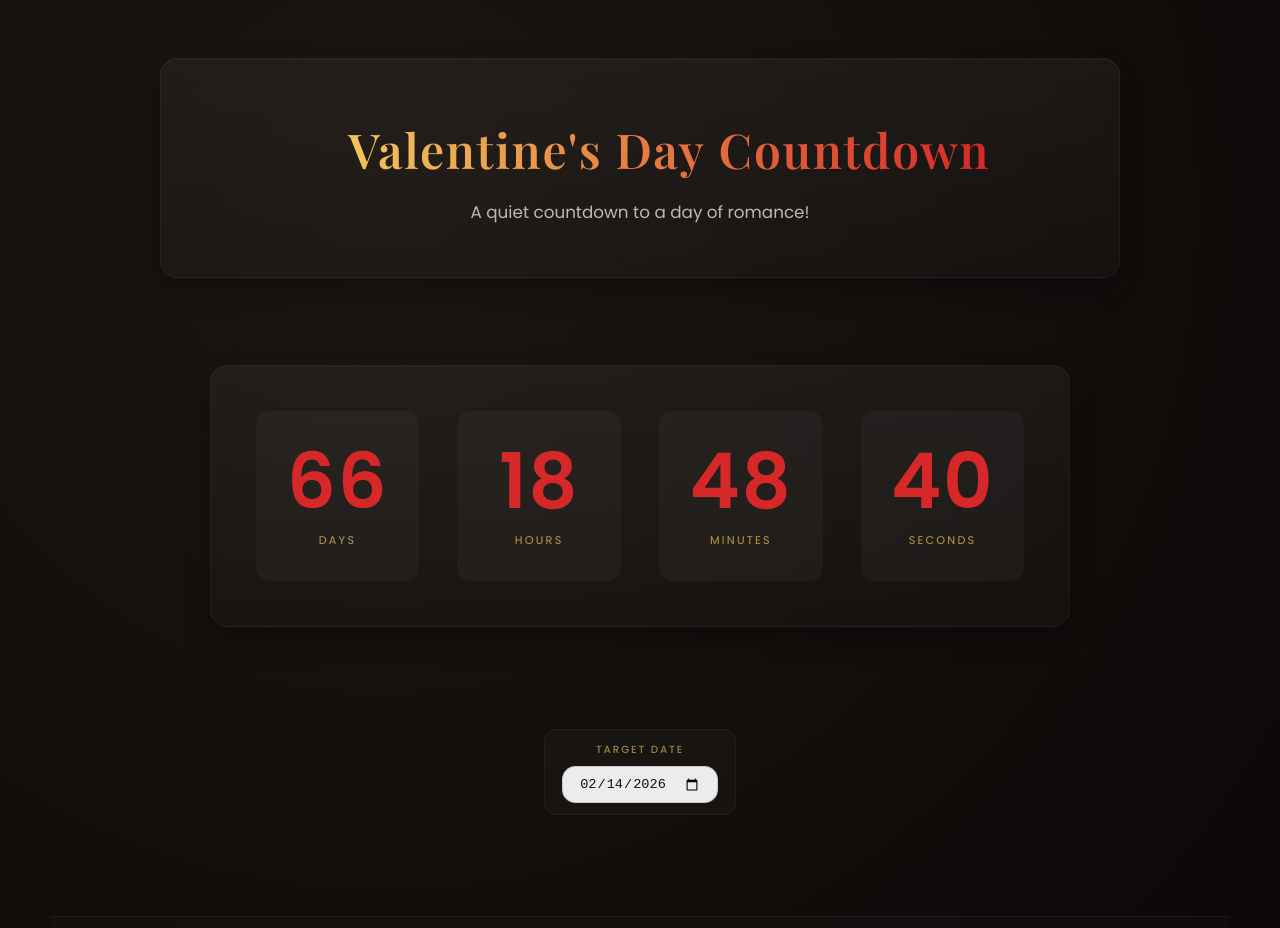
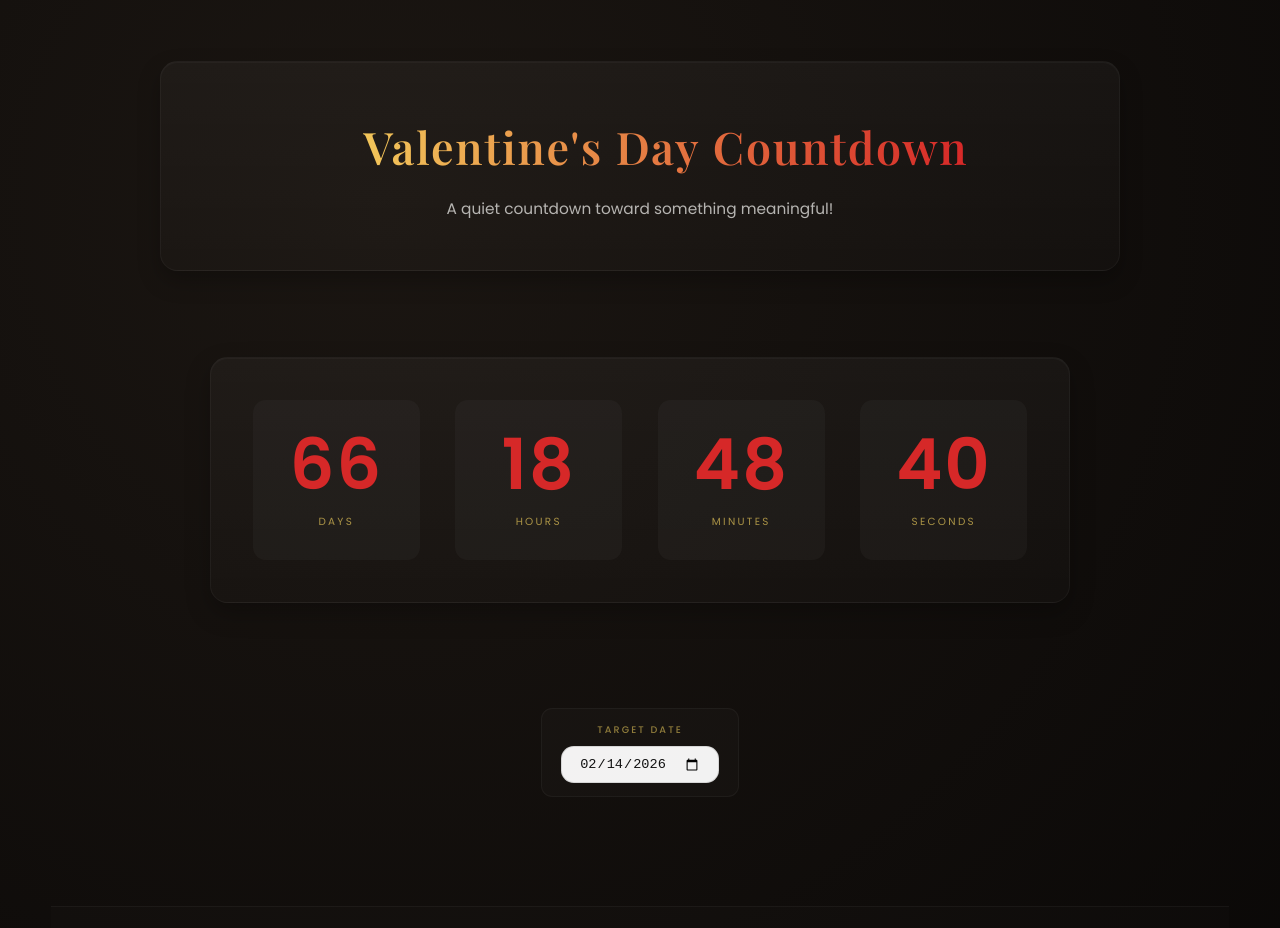
Before and after one commit to mcckyle/the-countdown, a React (Vite) app: page / in a window 1280 px wide. Shown: the top 928 px of the page. Built offline with nearby package versions, Linux system fonts and the light colour scheme.

Commit message:
Header.jsx: Adjust the Header subtitle text content wording.

```diff
--- a/index.html
+++ b/index.html
@@ -7,14 +7,14 @@
     <title>Valentine's Day Countdown</title>
     <meta
       name="description"
-      content="A simple, modern countdown to Valentine's Day - designed for focus, anticipation, and simplicity."
+      content="A simple, modern countdown designed to build anticipation and focus on what matters."
     />
 
     <!-- Open Graph Meta. -->
     <meta property="og:title" content="Valentine's Day Countdown" />
     <meta
       property="og:description"
-      content="A simple, modern Valentine's Day countdown built with React."
+      content="A simple, modern countdown experience built with React."
     />
     <meta property="og:type" content="website" />
     <meta property="og:locale" content="en_US" />
@@ -34,12 +34,8 @@
   </head>
 
   <body>
-    <noscript>
-      This experience requires JavaScript to run!
-    </noscript>
-
+    <noscript>This experience requires JavaScript to run!</noscript>
     <div id="root"></div>
-
     <script type="module" src="/src/main.jsx"></script>
   </body>
 </html>
--- a/src/App.css
+++ b/src/App.css
@@ -1,6 +1,6 @@
 /* Filename: src/App.css */
 
-/* App Container Styles. */
+/* App Shell Styles. */
 .app
 {
     min-height: 100vh;
@@ -8,8 +8,8 @@
     flex-direction: column;
     align-items: center;
 
-    gap: 2.8rem;
-    padding: clamp(2.6rem, 5vw, 3.6rem) clamp(1.4rem, 4vw, 4.6rem);
+    gap: 3rem;
+    padding: clamp(2.8rem, 5vw, 3.8rem) clamp(1.4rem, 4vw, 4.8rem);
     color: var(--color-text);
 }
 
@@ -23,12 +23,12 @@
     display: flex;
     flex-direction: column;
     align-items: center;
-    gap: 2.8rem;
+    gap: 3rem;
 
     text-align: center;
 }
 
 @media (max-width: 900px)
 {
-    .main-content { gap: 2.2rem; }
+    .main-content { gap: 2.4rem; }
 }
--- a/src/components/Countdown/Countdown.css
+++ b/src/components/Countdown/Countdown.css
@@ -8,38 +8,38 @@
 
     display: grid;
     grid-template-columns: repeat(auto-fit, minmax(140px, 1fr));
-    gap: clamp(1.6rem, 3.5vw, 2.4rem);
+    gap: clamp(1.5rem, 3vw, 2.2rem);
 
-    padding: clamp(2.2rem, 4.5vw, 2.8rem);
-    margin: 2.6rem auto;
+    padding: clamp(2rem, 4vw, 2.6rem);
+    margin: 2.4rem auto;
 
-    background: linear-gradient(180deg, rgba(255, 255, 255, 0.045), rgba(255, 255, 255, 0.018));
-    border: 1px solid rgba(255, 255, 255, 0.045);
+    background: linear-gradient(180deg, rgba(255, 255, 255, 0.035), rgba(255, 255, 255, 0.015));
+    border: 1px solid rgba(255, 255, 255, 0.04);
     border-radius: var(--radius);
-    backdrop-filter: blur(14px);
+    backdrop-filter: blur(12px);
 
-    box-shadow: 0 12px 26px rgba(0, 0, 0, 0.28),
+    box-shadow: 0 10px 24px rgba(0, 0, 0, 0.26),
                 inset 0 1px 0 rgba(255, 255, 255, 0.03);
 
     animation: fadeIn 0.6s ease both;
 }
 
-/* Individual Time Unit Styles. */
+/* Time Unit Card Styles. */
 .time-box
 {
     text-align: center;
-    padding: clamp(1.6rem, 3vw, 2rem) 1.4rem;
+    padding: clamp(1.5rem, 3vw, 1.9rem) 1.4rem;
 
-    background: rgba(255, 255, 255, 0.03);
-    border-radius: calc(var(--radius) - 0.25rem);
+    background: rgba(255, 255, 255, 0.028);
+    border-radius: calc(var(--radius) - 0.3rem);
 
-    transition: transform var(--transition), background var(--transition);
+    transition: background var(--transition), transform var(--transition);
 }
 
 .time-box:hover
 {
+    background: rgba(255, 255, 255, 0.04);
     transform: translateY(-1px);
-    background: rgba(255, 255, 255, 0.04);
 }
 
 /* Numeric Time Value Styles. */
@@ -47,26 +47,26 @@
 {
     display: block;
 
-    font-size: clamp(3rem, 6vw, 4.8rem);
+    font-size: clamp(2.9rem, 5.5vw, 4.6rem);
     font-weight: 600;
     line-height: 1;
 
     color: var(--color-accent);
-    letter-spacing: 0.02em;
+    letter-spacing: 0.025em;
 }
 
 /* Time Label Styles. */
 .time-label
 {
     display: block;
-    margin-top: 0.7rem;
+    margin-top: 0.75rem;
 
-    font-size: 0.7rem;
-    letter-spacing: 0.2em;
+    font-size: 0.65rem;
+    letter-spacing: 0.22em;
     text-transform: uppercase;
 
     color: var(--color-highlight);
-    opacity: 0.7;
+    opacity: 0.65;
 }
 
 /* Past State Styles. */
@@ -89,11 +89,11 @@
     font-weight: 600;
 
     color: var(--color-accent);
-    margin-bottom: 0.35rem;
+    margin-bottom: 0.4rem;
 }
-.past-subtle { font-size: 0.95rem; opacity: 0.7; letter-spacing: 0.04em; }
+.past-subtle { font-size: 0.9rem; letter-spacing: 0.05em; opacity: 0.65; }
 
 @media (max-width: 900px)
 {
-    .countdown { margin: 2.2rem auto; }
+    .countdown { margin: 2rem auto; }
 }
--- a/src/components/DatePicker/DatePicker.css
+++ b/src/components/DatePicker/DatePicker.css
@@ -6,14 +6,14 @@
     display: flex;
     flex-direction: column;
     align-items: center;
-    gap: 0.45rem;
+    gap: 0.5rem;
 
-    margin-top: 1rem;
-    padding: 0.7rem 1.1rem;
+    margin-top: 1.2rem;
+    padding: 0.8rem 1.2rem;
 
-    background: rgba(255, 255, 255, 0.025);
-    border: 1px solid rgba(255, 255, 255, 0.045);
-    border-radius: calc(var(--radius) - 0.35rem);
+    background: rgba(255, 255, 255, 0.02);
+    border: 1px solid rgba(255, 255, 255, 0.04);
+    border-radius: calc(var(--radius) - 0.4rem);
     backdrop-filter: blur(6px);
 
     animation: fadeIn 0.5s ease both;
@@ -22,13 +22,13 @@
 /* Date Picker Label Styles. */
 .date-label
 {
-    font-size: 0.65rem;
+    font-size: 0.6rem;
     font-weight: 500;
-    letter-spacing: 0.18em;
+    letter-spacing: 0.22em;
     text-transform: uppercase;
 
     color: var(--color-highlight);
-    opacity: 0.58;
+    opacity: 0.55;
 }
 
 /* Custom Date Input Styles. */
@@ -36,27 +36,27 @@
 {
     appearance: none;
 
-    padding: 0.55rem 1rem;
+    padding: 0.55rem 1.05rem;
     font-size: 0.85rem;
     font-weight: 500;
 
-    background: rgba(255, 255, 255, 0.92);
+    background: rgba(255, 255, 255, 0.95);
     color: #111;
 
-    border-radius: calc(var(--radius) - 0.25rem);
-    border: 1px solid rgba(0, 0, 0, 0.14);
+    border-radius: calc(var(--radius) - 0.3rem);
+    border: 1px solid rgba(0, 0, 0, 0.12);
     cursor: pointer;
 
     transition: border-color var(--transition),
                 box-shadow var(--transition),
                 transform var(--transition);
 }
-.date-input:hover { border-color: rgba(0, 0, 0, 0.25); }
+.date-input:hover { border-color: rgba(0, 0, 0, 0.22); }
 
 .date-input:focus
 {
     outline: none;
     border-color: var(--color-accent);
-    box-shadow: 0 0 0 2px rgba(255, 255, 255, 0.35), 0 0 0 4px rgba(42, 157, 143, 0.25);
+    box-shadow: 0 0 0 2px rgba(255, 255, 255, 0.45), 0 0 0 4px rgba(214, 40, 40, 0.28);
     transform: translateY(-1px);
 }
--- a/src/components/DatePicker/DatePicker.jsx
+++ b/src/components/DatePicker/DatePicker.jsx
@@ -1,14 +1,14 @@
 //Filename: DatePicker.jsx
 //Author: Kyle McColgan
-//Date: 2 January 2026
+//Date: 5 January 2026
 //Description: This file contains the entry component for the React Countdown project.
 
 import "./DatePicker.css";
 
 export default function DatePicker ({ value, minDate, onChange }) {
     return (
-        <section className="date-picker" aria-label="Select target date">
-          <label htmlFor="countdown-date" className="date-label">
+      <section className="date-picker" aria-labelledby="date-picker-label">
+        <label id="date-picker-label" htmlFor="countdown-date" className="date-label">
           Target date
         </label>
 
--- a/src/components/Footer/Footer.css
+++ b/src/components/Footer/Footer.css
@@ -4,25 +4,25 @@
 .footer
 {
     width: 100%;
-    margin-top: 3.5rem;
-    padding: 1.1rem 1rem 1.4rem;
+    margin-top: 3.8rem;
+    padding: 1.2rem 1rem 1.5rem;
     text-align: center;
 
-    background: rgba(255, 255, 255, 0.015);
-    border-top: 1px solid rgba(255, 255, 255, 0.045);
-    backdrop-filter: blur(6px);
+    background: rgba(255, 255, 255, 0.012);
+    border-top: 1px solid rgba(255, 255, 255, 0.04);
+    backdrop-filter: blur(4px);
 }
 
 /* Footer Text Styles. */
 .footer-text
 {
-    font-size: clamp(0.7rem, 0.75vw + 0.3rem, 0.88rem);
+    font-size: clamp(0.7rem, 0.7vw + 0.3rem, 0.85rem);
     line-height: 1.65;
-    letter-spacing: 0.08em;
+    letter-spacing: 0.09em;
     font-weight: 400;
 
     color: var(--color-text);
-    opacity: 0.52;
+    opacity: 0.5;
 }
 
 /* Footer Highlighted Words Styles. */
@@ -36,7 +36,8 @@
 /* Divider Dot Styles. */
 .footer-text .separator
 {
-    margin: 0 0.55rem;
+    display: inline-block;
+    margin: 0 0.65rem;
     opacity: 0.22;
 }
 
--- a/src/components/Footer/Footer.jsx
+++ b/src/components/Footer/Footer.jsx
@@ -1,6 +1,6 @@
 //Filename: Footer.jsx
 //Author: Kyle McColgan
-//Date: 2 January 2026
+//Date: 5 January 2026
 //Description: This file contains the Footer component for the React Countdown project.
 
 import "./Footer.css";
@@ -10,7 +10,7 @@ function Footer()
   return (
     <footer className="footer">
       <p className="footer-text">
-        Designed in Saint Louis by{" "}
+        Designed in Saint&nbsp;Louis by{" "}
         <span className="highlight">Kyle McColgan</span>
 
         <span className="separator" aria-hidden="true">•</span>
--- a/src/components/Header/Header.css
+++ b/src/components/Header/Header.css
@@ -7,16 +7,16 @@
     max-width: 960px;
 
     text-align: center;
-    padding: clamp(2.4rem, 4.5vw, 3.2rem) clamp(1.8rem, 4vw, 2.6rem);
+    padding: clamp(2.2rem, 4vw, 3rem) clamp(1.6rem, 4vw, 2.4rem);
 
-    background: linear-gradient(180deg, rgba(255, 255, 255, 0.045), rgba(255, 255, 255, 0.018));
+    background: linear-gradient(180deg, rgba(255, 255, 255, 0.035), rgba(255, 255, 255, 0.015));
 
-    border: 1px solid rgba(255, 255, 255, 0.045);
+    border: 1px solid rgba(255, 255, 255, 0.04);
     border-radius: var(--radius);
-    backdrop-filter: blur(14px);
+    backdrop-filter: blur(12px);
 
-    box-shadow: 0 12px 24px rgba(0, 0, 0, 0.28),
-                inset 0 1px 0 rgba(255, 255, 255, 0.035);
+    box-shadow: 0 10px 22px rgba(0, 0, 0, 0.26),
+                inset 0 1px 0 rgba(255, 255, 255, 0.03);
 
     animation: fadeIn 0.7s ease both;
 }
@@ -26,13 +26,13 @@
 {
     display: inline-flex;
     align-items: center;
-    gap: 0.55rem;
+    gap: 0.5rem;
 
     font-family: var(--heading-font);
-    font-size: clamp(2.2rem, 5vw, 3rem);
+    font-size: clamp(2.1rem, 4.8vw, 2.8rem);
     font-weight: 600;
-    letter-spacing: 0.035em;
-    margin-bottom: 0.6rem;
+    letter-spacing: 0.04em;
+    margin-bottom: 0.75rem;
 
     background: linear-gradient(90deg, var(--color-highlight), var(--color-accent));
     -webkit-background-clip: text;
@@ -45,16 +45,16 @@
     max-width: 520px;
     margin: 0 auto;
 
-    font-size: clamp(0.95rem, 1.4vw, 1.05rem);
-    line-height: 1.65;
-    opacity: 0.72;
+    font-size: clamp(0.9rem, 1.2vw, 1rem);
+    line-height: 1.7;
+    opacity: 0.7;
 }
 
 /* Accent Emoji Styles. */
 .header-accent
 {
-    font-size: 0.8em;
-    transform: translateY(-0.04em);
-    opacity: 0.55;
-    filter: saturate(0.8);
+    font-size: 0.75em;
+    transform: translateY(-0.06em);
+    opacity: 0.45;
+    filter: saturate(0.75);
 }
--- a/src/components/Header/Header.jsx
+++ b/src/components/Header/Header.jsx
@@ -1,6 +1,6 @@
 //Filename: Header.jsx
 //Author: Kyle McColgan
-//Date: 2 January 2026
+//Date: 5 January 2026
 //Description: This file contains the Header component for the React Countdown project.
 
 import "./Header.css";
@@ -15,7 +15,7 @@ function Header()
       </h1>
 
       <p className="header-subtitle">
-        A quiet countdown to a day of romance!
+        A quiet countdown toward something meaningful!
       </p>
     </header>
   );
--- a/src/index.css
+++ b/src/index.css
@@ -51,7 +51,7 @@ h1, h2, h3
     letter-spacing: 0.03em;
 }
 
-p { font-size: 1.05rem; opacity: 0.86; }
+p { font-size: 1rem; opacity: 0.85; }
 
 /* Links Styles. */
 a
```
Lines whose indentation alone changed are shown as unchanged.
